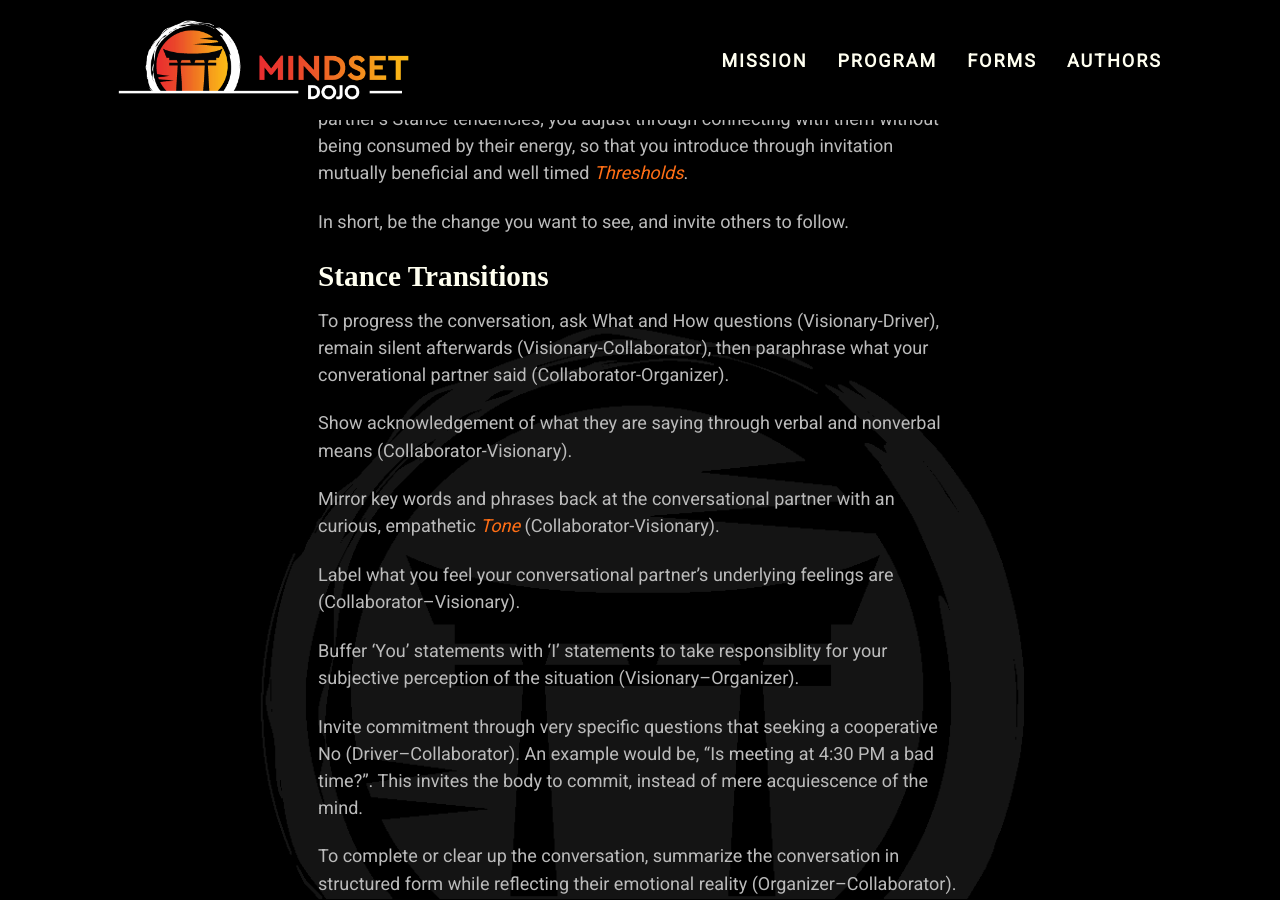
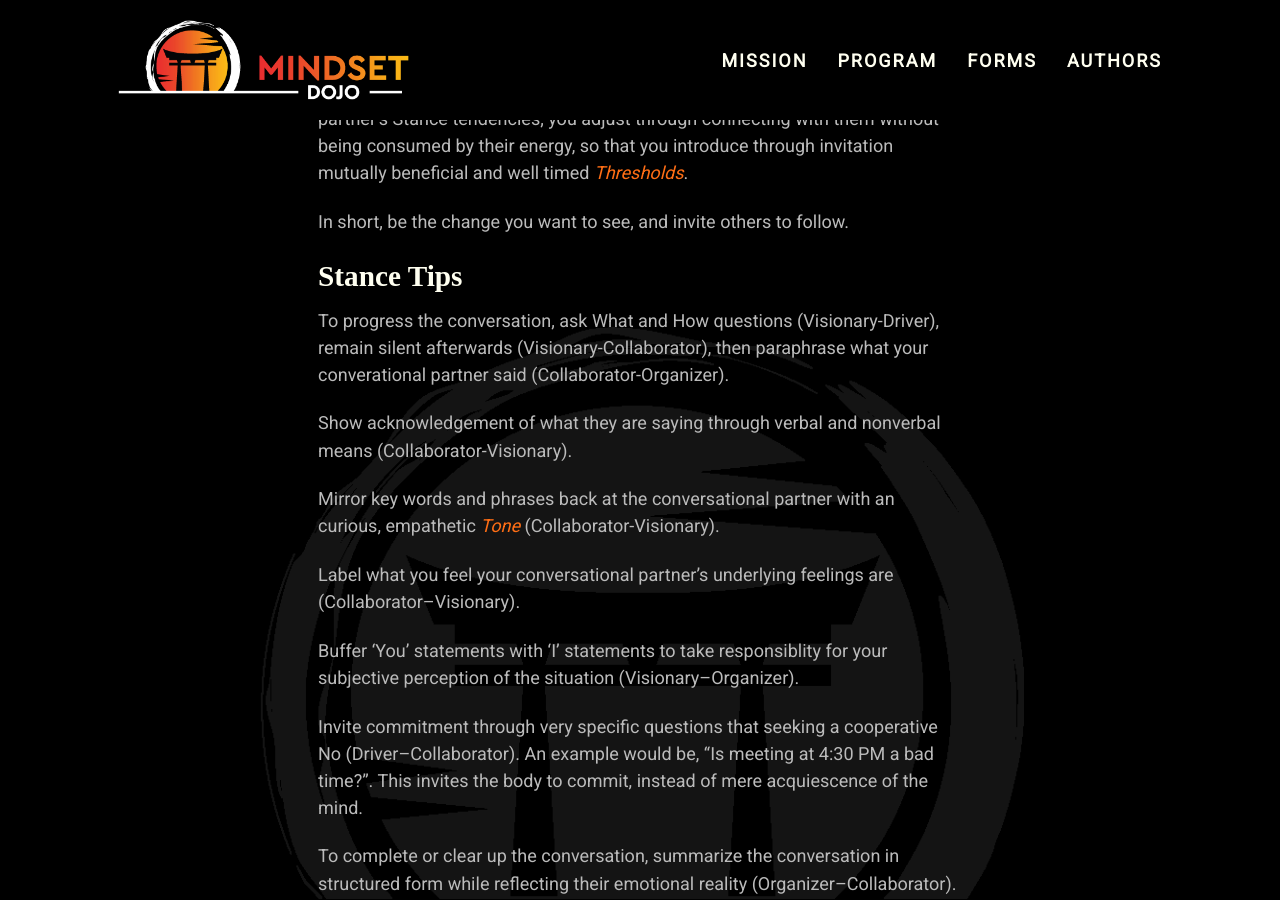
Before and after one commit to mindset-dojo/mindset-dojo.github.io, a Jekyll site: the page built from _forms/stance.md, in a window 1280 px wide and 900 px high, scrolled down 712 px. Built offline with Jekyll 4.4.1, drawn with Linux system fonts in a browser that asks for light colours; some web fonts are replaced.

Commit message:
fix(forms): section heading.

```diff
--- a/_forms/stance.md
+++ b/_forms/stance.md
@@ -24,7 +24,7 @@ Guided by the Meta Compass in the [Tone Form](../tone/), recognize your own and
 
 In short, be the change you want to see, and invite others to follow.
 
-### Stance Transitions
+### Stance Tips
 
 To progress the conversation, ask What and How questions (Visionary-Driver), remain silent afterwards (Visionary-Collaborator), then paraphrase what your converational partner said (Collaborator-Organizer).
 
```
Also changed, not shown: _forms/tone.md (+1 -1 lines).
